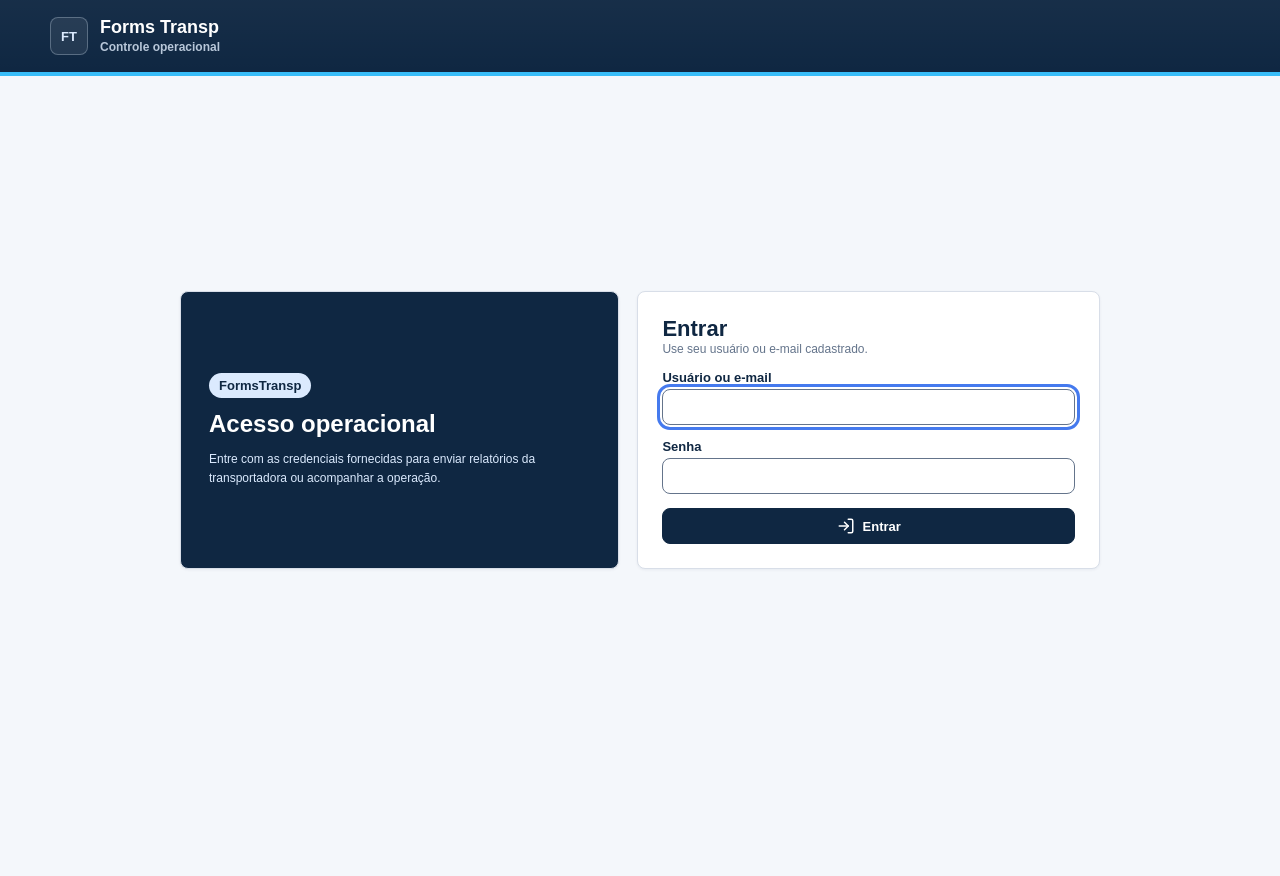
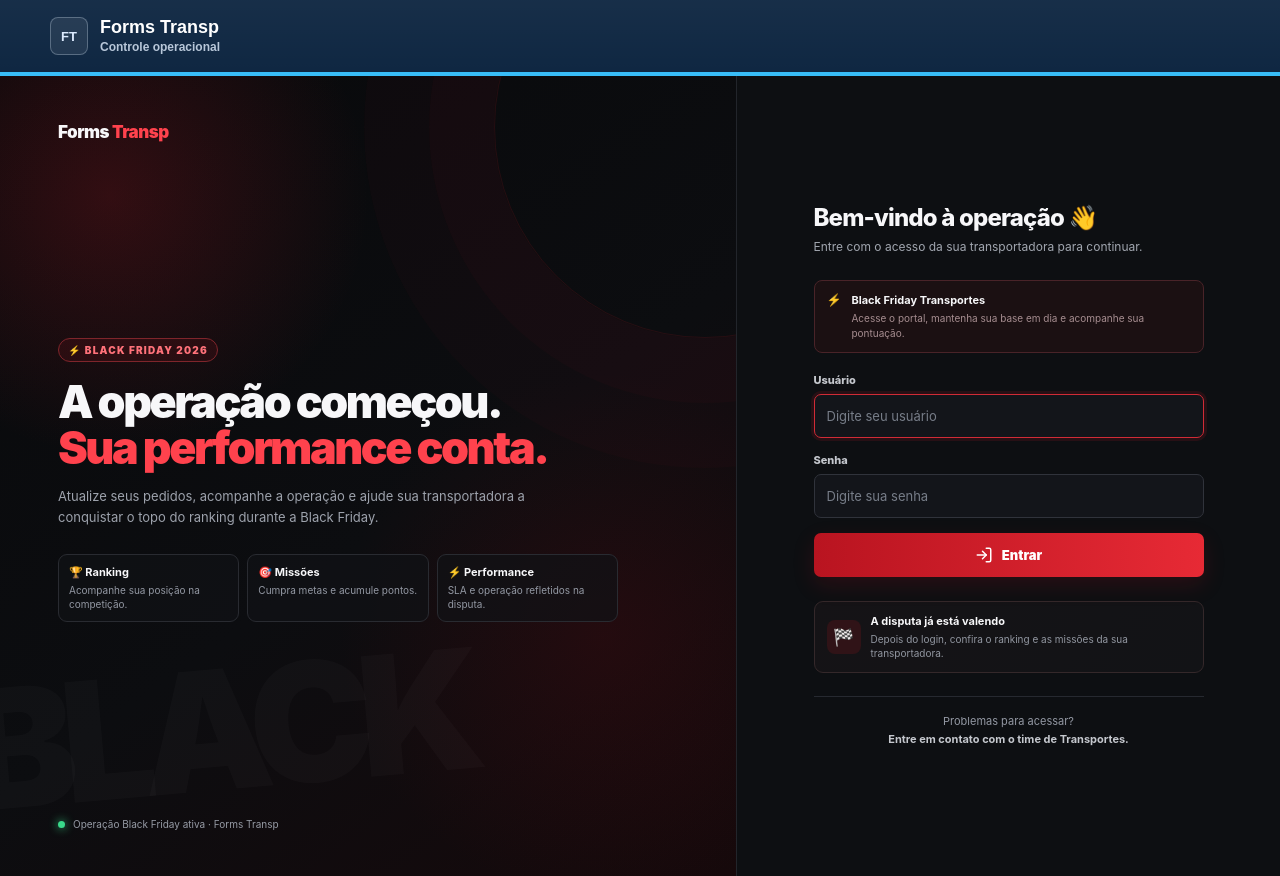
Before and after one commit to Switerz/formstransp, a Next.js app: page /login in a window 1280 px wide. Before the commit the page ends 808 px from the top, so only its background shows below. Built offline with nearby package versions, Linux system fonts and the light colour scheme; no server answers.

Commit message:
feat: adiciona layout Bright Black Friday ao login

```diff
--- /dev/null
+++ b/app/login/bright-login.css
@@ -0,0 +1,23 @@
+/* Estilos exclusivos da página /login. Não alteram outras telas. */
+.bright-login{--bright-red:#e51f2b;--bright-red2:#ff424d;min-height:100vh;display:grid;grid-template-columns:minmax(0,1.15fr) minmax(0,.85fr);background:#07080a;color:#f7f7f9;font-family:Inter,ui-sans-serif,system-ui,-apple-system,"Segoe UI",Arial,sans-serif}
+.bright-login *{box-sizing:border-box}
+.bright-login__visual{position:relative;isolation:isolate;overflow:hidden;padding:46px 58px;display:flex;flex-direction:column;justify-content:space-between;background:radial-gradient(circle at 15% 15%,rgba(229,31,43,.19),transparent 28%),radial-gradient(circle at 82% 70%,rgba(125,12,20,.18),transparent 32%),linear-gradient(145deg,#08090b,#0c0d10 55%,#16090b)}
+.bright-login__visual:before{content:"BLACK";position:absolute;z-index:-1;left:-35px;bottom:80px;font-size:clamp(95px,13vw,170px);line-height:.8;font-weight:1000;letter-spacing:-.09em;color:rgba(255,255,255,.025);transform:rotate(-5deg);pointer-events:none}
+.bright-login__visual:after{content:"";position:absolute;z-index:-1;width:420px;height:420px;border:1px solid rgba(229,31,43,.12);border-radius:50%;right:-180px;top:-160px;box-shadow:0 0 0 65px rgba(229,31,43,.025),0 0 0 130px rgba(229,31,43,.018);pointer-events:none}
+.bright-login__brand,.bright-login__mobile-brand{font-size:17px;font-weight:900;letter-spacing:-.03em}.bright-login__brand span,.bright-login__mobile-brand span{color:var(--bright-red2)}
+.bright-login__hero{max-width:610px;margin:auto 0}.bright-login__badge{display:inline-flex;align-items:center;gap:6px;border:1px solid #7f252b;background:#e51f2b16;color:#ff727a;border-radius:999px;padding:5px 9px;font-size:10px;font-weight:900;letter-spacing:.12em;text-transform:uppercase}
+.bright-login__hero h1{font-size:clamp(32px,3.5vw,48px);line-height:1.02;letter-spacing:-.055em;margin:18px 0 14px;font-weight:900;color:#f7f7f9}.bright-login__hero h1 span{color:var(--bright-red2)}
+.bright-login__hero>p{font-size:13px;line-height:1.65;color:#9da2ac;max-width:520px;margin:0}
+.bright-login__features{display:grid;grid-template-columns:repeat(3,minmax(0,1fr));gap:8px;margin-top:25px;max-width:560px}
+.bright-login__feature{border:1px solid #292b31;background:rgba(17,18,22,.7);border-radius:9px;padding:10px;min-width:0}.bright-login__feature strong{display:block;font-size:11px;margin-bottom:4px;color:#f7f7f9}.bright-login__feature small{display:block;font-size:10px;color:#9398a3;line-height:1.4}
+.bright-login__operation{display:flex;align-items:center;gap:8px;font-size:10px;color:#969ba5}.bright-login__dot{width:7px;height:7px;border-radius:50%;background:#39d98a;box-shadow:0 0 10px #39d98a;flex:none}
+.bright-login__side{background:#0d0f12;border-left:1px solid #22252b;display:flex;align-items:center;justify-content:center;padding:35px;min-width:0}.bright-login__wrap{width:100%;max-width:390px}
+.bright-login__mobile-brand{display:none}.bright-login__wrap>h2{font-size:24px;margin:0 0 6px;letter-spacing:-.035em;font-weight:800;color:#f7f7f9}.bright-login__subtitle{font-size:12px;color:#a1a6af;margin:0 0 24px;line-height:1.5}
+.bright-login__notice{display:flex;gap:10px;border:1px solid #492328;background:#1b1012;border-radius:8px;padding:11px 12px;margin-bottom:20px}.bright-login__notice>span{color:#ff4853}.bright-login__notice strong{font-size:11px;color:#f7f7f9}.bright-login__notice p{font-size:10px;color:#a68d90;margin:4px 0 0;line-height:1.5}
+.bright-login__form{display:grid;gap:15px}.bright-login__field label{display:block;font-size:11px;font-weight:800;color:#c4c7cd;margin:0 0 7px}.bright-login__field input{display:block;width:100%;height:44px;background:#13151a;border:1px solid #30333b;border-radius:7px;padding:0 12px;color:#fff;font:inherit;font-size:13px;outline:none;transition:border-color .15s,box-shadow .15s}.bright-login__field input::placeholder{color:#777d88}.bright-login__field input:focus{border-color:#d12b36;box-shadow:0 0 0 3px rgba(229,31,43,.12)}
+.bright-login__submit .btn{width:100%;min-height:44px;display:flex;align-items:center;justify-content:center;gap:9px;border:0;border-radius:7px;background:linear-gradient(90deg,#b91420,#e72a35);color:#fff;font-size:13px;font-weight:900;cursor:pointer;box-shadow:0 8px 22px rgba(190,21,31,.16)}.bright-login__submit .btn:hover:not(:disabled){filter:brightness(1.08)}.bright-login__submit .btn:disabled{opacity:.65;cursor:wait}
+.bright-login__error{border:1px solid #80323b;background:#31161b;color:#ffccd0;padding:12px;border-radius:8px;font-size:12px;line-height:1.5}.bright-login__error strong{color:#fff}
+.bright-login__callout{margin-top:24px;border:1px solid #34282a;border-radius:9px;background:linear-gradient(135deg,#151316,#121316);padding:12px;display:flex;align-items:center;gap:10px}.bright-login__flag{width:34px;height:34px;flex:none;border-radius:8px;background:#301317;color:#ff4a54;display:flex;align-items:center;justify-content:center;font-size:17px}.bright-login__callout strong{display:block;font-size:11px;color:#f7f7f9}.bright-login__callout small{display:block;color:#9297a1;font-size:10px;margin-top:4px;line-height:1.4}
+.bright-login__divider{height:1px;background:#262930;margin:23px 0 16px}.bright-login__help{text-align:center;font-size:11px;color:#9398a3;line-height:1.6;margin:0}.bright-login__help strong{color:#c5c8ce}
+@media(max-width:850px){.bright-login{grid-template-columns:1fr}.bright-login__visual{display:none}.bright-login__side{min-height:100vh;border:0;padding:35px 22px}.bright-login__mobile-brand{display:block;margin-bottom:38px}}
+@media(max-width:380px){.bright-login__side{padding:28px 16px}.bright-login__wrap>h2{font-size:21px}}
--- a/app/login/page.tsx
+++ b/app/login/page.tsx
@@ -2,6 +2,7 @@ import { redirect } from "next/navigation";
 import { login } from "@/app/auth-actions";
 import { getCurrentUser, isInternalRole } from "@/lib/auth";
 import { LoginSubmitButton } from "@/components/LoginSubmitButton";
+import "./bright-login.css";
 
 export default async function LoginPage({
   searchParams,
@@ -17,49 +18,57 @@ export default async function LoginPage({
   const next = params.next?.startsWith("/") && !params.next.startsWith("//") ? params.next : "/";
 
   return (
-    <main className="auth-shell">
-      <section className="auth-panel">
-        <div className="auth-copy">
-          <div className="auth-mark">FormsTransp</div>
-          <h1>Acesso operacional</h1>
-          <p>
-            Entre com as credenciais fornecidas para enviar relatórios da transportadora ou acompanhar a operação.
-          </p>
+    <main className="bright-login">
+      <section className="bright-login__visual" aria-label="Black Friday Forms Transp">
+        <div className="bright-login__brand">Forms <span>Transp</span></div>
+        <div className="bright-login__hero">
+          <span className="bright-login__badge">⚡ Black Friday 2026</span>
+          <h1>A operação começou.<br /><span>Sua performance conta.</span></h1>
+          <p>Atualize seus pedidos, acompanhe a operação e ajude sua transportadora a conquistar o topo do ranking durante a Black Friday.</p>
+          <div className="bright-login__features">
+            <div className="bright-login__feature"><strong>🏆 Ranking</strong><small>Acompanhe sua posição na competição.</small></div>
+            <div className="bright-login__feature"><strong>🎯 Missões</strong><small>Cumpra metas e acumule pontos.</small></div>
+            <div className="bright-login__feature"><strong>⚡ Performance</strong><small>SLA e operação refletidos na disputa.</small></div>
+          </div>
         </div>
+        <div className="bright-login__operation"><span aria-hidden="true" className="bright-login__dot" />Operação Black Friday ativa · Forms Transp</div>
+      </section>
 
-        <form action={login} className="auth-form">
-          <input type="hidden" name="next" value={next} />
-          <div>
-            <h2>Entrar</h2>
-            <p className="muted">Use seu usuário ou e-mail cadastrado.</p>
+      <section className="bright-login__side">
+        <div className="bright-login__wrap">
+          <div className="bright-login__mobile-brand">Forms <span>Transp</span></div>
+          <h2>Bem-vindo à operação 👋</h2>
+          <p className="bright-login__subtitle">Entre com o acesso da sua transportadora para continuar.</p>
+          <div className="bright-login__notice">
+            <span aria-hidden="true">⚡</span>
+            <div><strong>Black Friday Transportes</strong><p>Acesse o portal, mantenha sua base em dia e acompanhe sua pontuação.</p></div>
           </div>
 
-          {hasError || isRateLimited ? (
-            <div className="alert" role="alert">
-              <strong>Não foi possível entrar.</strong>{" "}
-              {isRateLimited
-                ? "Muitas tentativas em pouco tempo. Aguarde alguns minutos e tente novamente."
-                : "Confira usuário e senha e tente novamente."}
+          <form action={login} className="bright-login__form">
+            <input type="hidden" name="next" value={next} />
+            {(hasError || isRateLimited) && (
+              <div className="bright-login__error" role="alert">
+                <strong>Não foi possível entrar.</strong>{" "}
+                {isRateLimited
+                  ? "Muitas tentativas em pouco tempo. Aguarde alguns minutos e tente novamente."
+                  : "Confira usuário e senha e tente novamente."}
+              </div>
+            )}
+            <div className="bright-login__field">
+              <label htmlFor="identifier">Usuário</label>
+              <input id="identifier" name="identifier" type="text" autoComplete="username" placeholder="Digite seu usuário" defaultValue={params.login ?? ""} autoFocus required />
             </div>
-          ) : null}
+            <div className="bright-login__field">
+              <label htmlFor="password">Senha</label>
+              <input id="password" name="password" type="password" autoComplete="current-password" placeholder="Digite sua senha" required />
+            </div>
+            <div className="bright-login__submit"><LoginSubmitButton /></div>
+          </form>
 
-          <div className="field">
-            <label htmlFor="identifier">Usuário ou e-mail</label>
-            <input
-              id="identifier"
-              name="identifier"
-              autoComplete="username"
-              defaultValue={params.login ?? ""}
-              autoFocus
-              required
-            />
-          </div>
-          <div className="field">
-            <label htmlFor="password">Senha</label>
-            <input id="password" name="password" type="password" autoComplete="current-password" required />
-          </div>
-          <LoginSubmitButton />
-        </form>
+          <div className="bright-login__callout"><span aria-hidden="true" className="bright-login__flag">🏁</span><div><strong>A disputa já está valendo</strong><small>Depois do login, confira o ranking e as missões da sua transportadora.</small></div></div>
+          <div className="bright-login__divider" />
+          <p className="bright-login__help">Problemas para acessar?<br /><strong>Entre em contato com o time de Transportes.</strong></p>
+        </div>
       </section>
     </main>
   );
```
